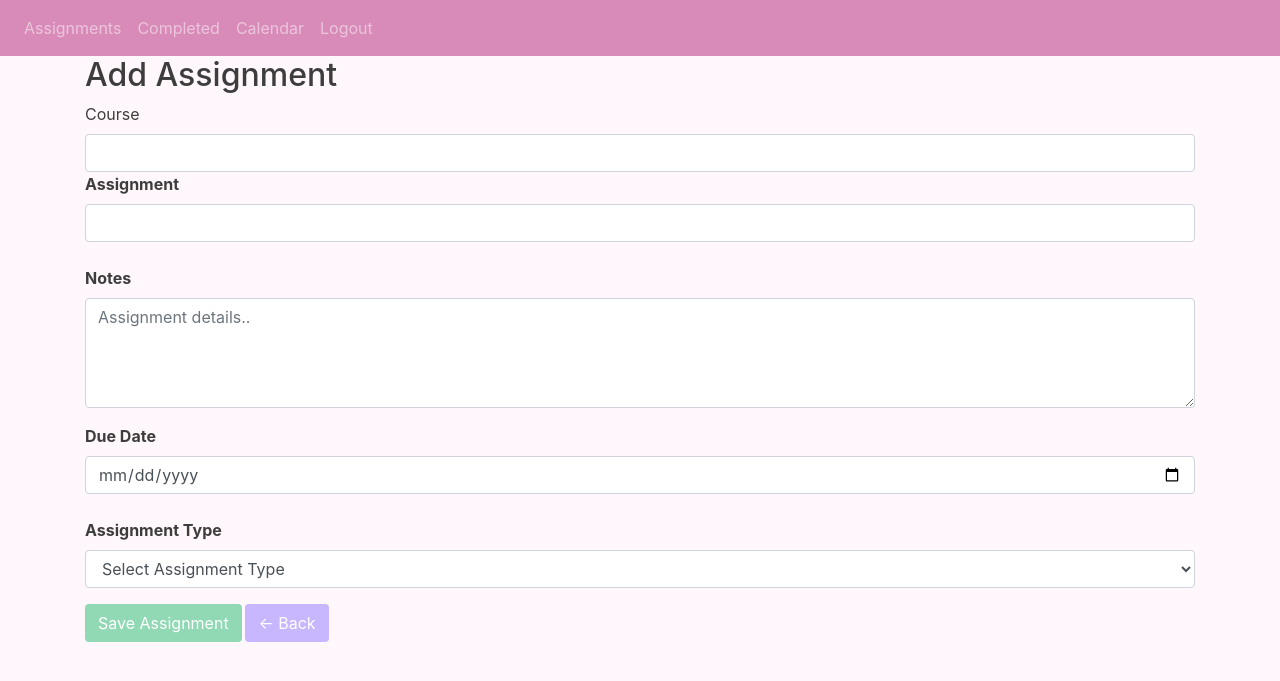
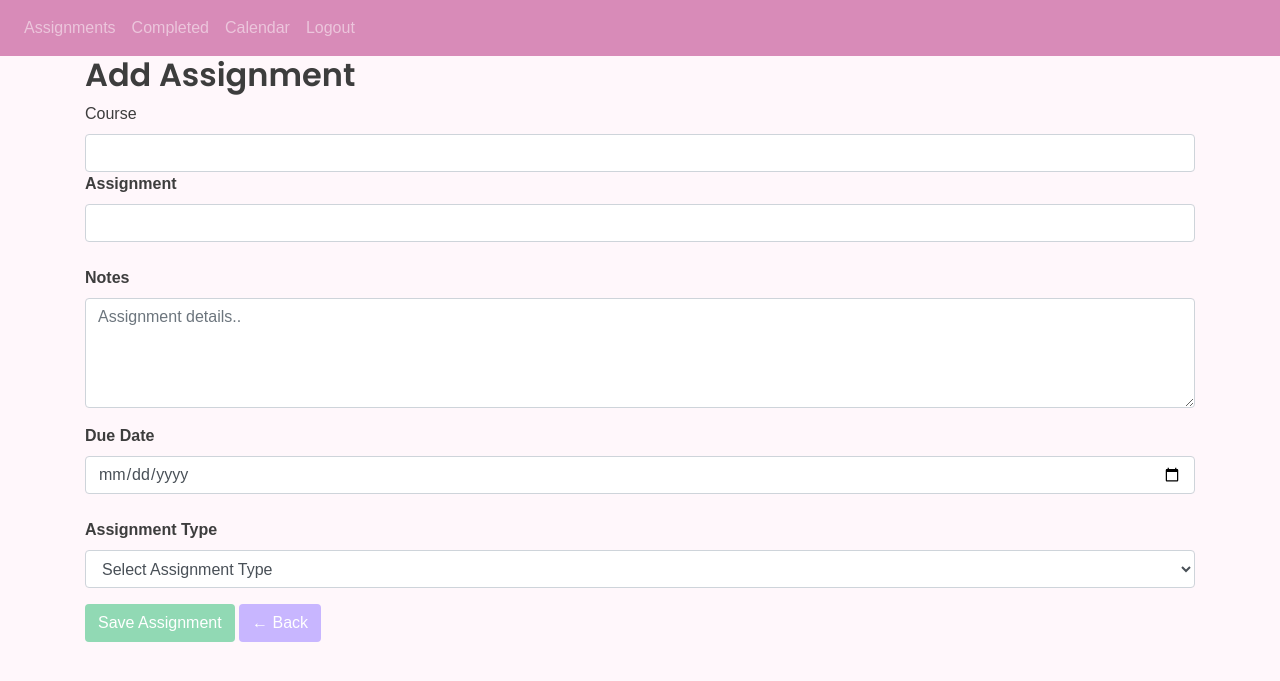
Before and after one commit to knunezz/friendly-assignment-tracker, a Flask app: page /add-assignment in a window 1280 px wide. Shown: the top 681 px of the page. Run offline with Flask 3, Linux system fonts and the light colour scheme; the visitor is signed in with stand-in values (Sample User, id 1); some libraries are stand-ins or nearby versions.

Commit message:
Changed website font style

```diff
--- a/website/static/style.css
+++ b/website/static/style.css
@@ -1,4 +1,5 @@
 body {
+    font-family: 'Nunito', sans-serif;
     background-color: #FFF7FB;
     color: #3D3D3D;
 }
@@ -31,13 +32,18 @@ body {
 }
 
 h1 {
+    font-family: 'Poppins', sans-serif;
+    font-weight: 600;
     color: #C75B9B;
 }
-
+h2{
+    font-family: 'Poppins', sans-serif;
+    font-weight: 600;
+}
 #calendar {
     max-width: 1000px;
-    margin: 40px auto;
+    margin: 25px auto;
     background: #FFF7FB;
-    padding: 40px;
+    padding: 15px;
     border-radius: 20px;
 }
--- a/website/templates/base.html
+++ b/website/templates/base.html
@@ -14,7 +14,7 @@
             href="https://stackpath.bootstrapcdn.com/font-awesome/4.7.0/css/font-awesome.min.css"
             crossorigin="anonymous"
         />
-
+        <link href="https://fonts.googleapis.com/css2?family=Poppins:wght@400;500;600;700&display=swap" rel="stylesheet">
         <link rel="stylesheet" href="{{ url_for('static', filename='style.css') }}">
         <link href="https://cdn.jsdelivr.net/npm/fullcalendar@6.1.15/main.min.css"rel="stylesheet">
 
```
